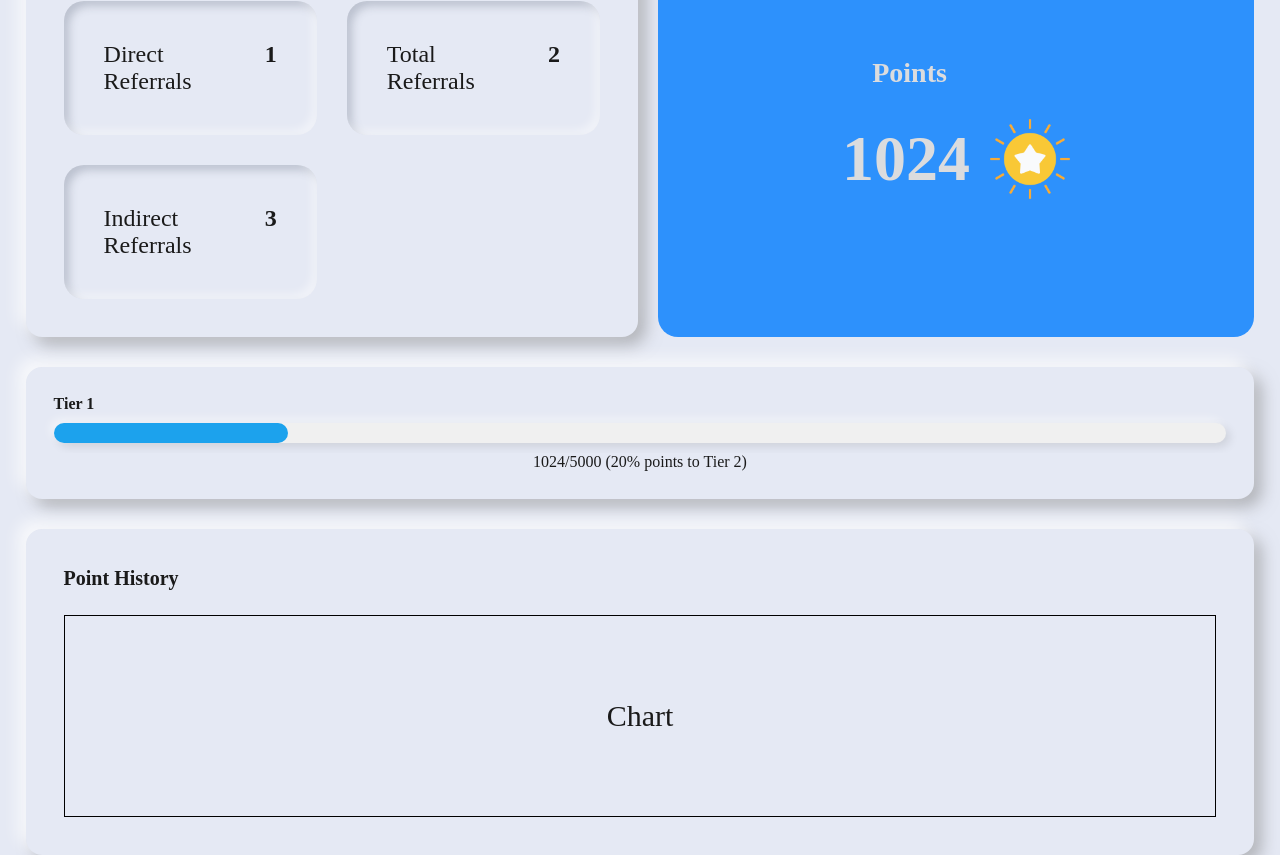
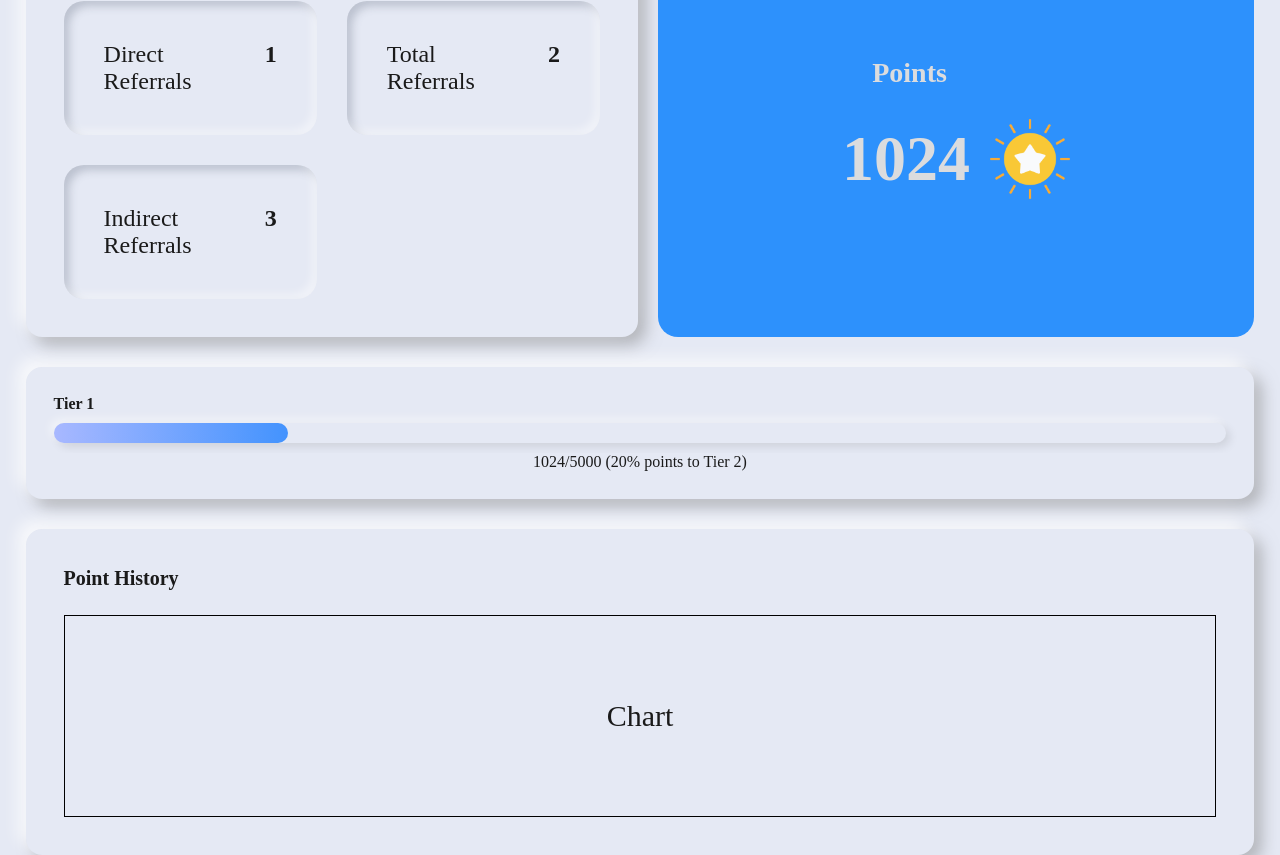
Before and after one commit to TechnicallyWeb3/blox-refpage, a React (Vite) app: page / in a window 1280 px wide. Shown: the part 1394-2249 px from the top of the page. Built offline with nearby package versions, Linux system fonts and the light colour scheme; a web font is replaced by a local one.

Commit message:
updated progressbar

```diff
--- a/src/components/TierProgress/TierProgress.module.css
+++ b/src/components/TierProgress/TierProgress.module.css
@@ -28,17 +28,21 @@
 .neumorphicprogressbar {
     width: 100%;
     height: 20px;
-    background-color: #f0f0f0; /* Background color */
-    border-radius: 10px; /* Rounded corners */
-    box-shadow: 4px 4px 10px rgba(0, 0, 0, 0.1), -4px -4px 10px rgba(255, 255, 255, 0.5); /* Soft shadows */
+    border-radius: 10px;
+
+    /* Soft shadows */
+    box-shadow: 4px 4px 10px rgba(0, 0, 0, 0.1), -4px -4px 10px rgba(255, 255, 255, 0.5);
   }
+
 
   .progressfill {
     width: 50%; /* Adjust as needed */
     height: 100%;
-    background-color: #1CA2ED; /* Progress color */
     border-radius: 10px; /* Rounded corners */
+    /* Gradient background */
+    background-image: linear-gradient(to right, rgb(168, 184, 255), #4393FE); /* Example gradient colors */
   }
+
 
 
 .progressBar {
```
